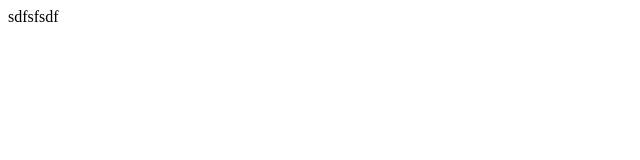
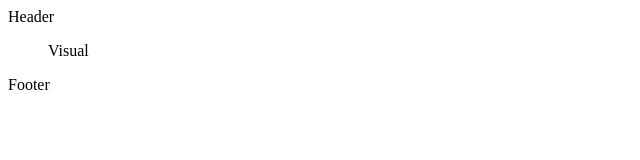
Before and after one commit to yuna-c/React-tutorial, a React (Create React App) app: page / in a window 1280 px wide. Shown: the top 160 px of the page, without its empty margins (0-640 px from the left). Built offline with nearby package versions, Linux system fonts and the light colour scheme.

Commit message:
1120 컴포넌트 함수의 필수 조건

```diff
--- a/src/App.jsx
+++ b/src/App.jsx
@@ -1,10 +1,12 @@
-//상대경로
+import { Footer, Header } from './components/common/Layout';
+import Visual from './components/main/Visual';
 
 function App() {
 	return (
 		<>
-			<div className='App'></div>
-			<div className='box'>sdfsfsdf</div>
+			<Header />
+			<Visual />
+			<Footer />
 		</>
 	);
 }
@@ -18,6 +20,7 @@ export default App;
 3. 해당 컴포넌트 함수는 복수개의 JSX요소를 리턴 불가능
 4. 복수개의 요소를 내보내고 싶을 때는 상위요소로 wrapping 처리 해서 내보냄
 5. 불필요한 상위 wrapping 태그 출력 싫을 시 fragment로 <></> 출력
+6. JSX는 기본적으로 자바스크립트 문법이기 때문에 예약어 명령어 사용 불가()
 
 JSX: 리액트에서 전용으로 쓰이는 돔 생성문법
 원래는 react.createElement()라는 메서드를 이용해서 복잡하게 구성해야 하는 로직을 Html태그를 따라한 친화적 문법으로 편하게 Dom 생성을 위한 React만의 문법 체계
--- /dev/null
+++ b/src/components/common/Footer.jsx
@@ -0,0 +1,3 @@
+export default function Footer() {
+	return <footer>Footer</footer>;
+}
--- /dev/null
+++ b/src/components/common/Header.jsx
@@ -0,0 +1,3 @@
+export default function Header() {
+	return <header>Header</header>;
+}
--- /dev/null
+++ b/src/components/common/Layout.jsx
@@ -0,0 +1,7 @@
+//하나의 객체 안에 두개의 컴포넌트 품기
+export function Header() {
+	return <header>Header</header>;
+}
+export function Footer() {
+	return <footer>Footer</footer>;
+}
--- /dev/null
+++ b/src/components/main/Visual.jsx
@@ -0,0 +1,3 @@
+export default function Visual() {
+	return <figure>Visual</figure>;
+}
```
